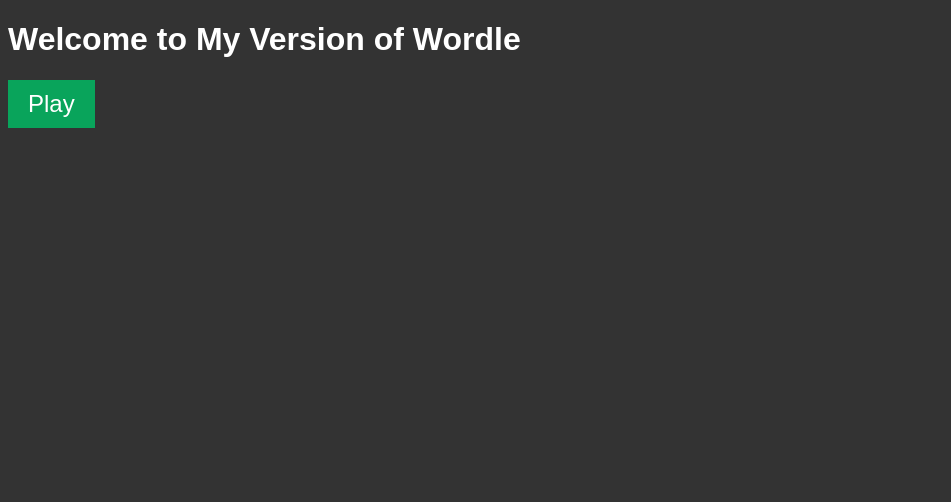
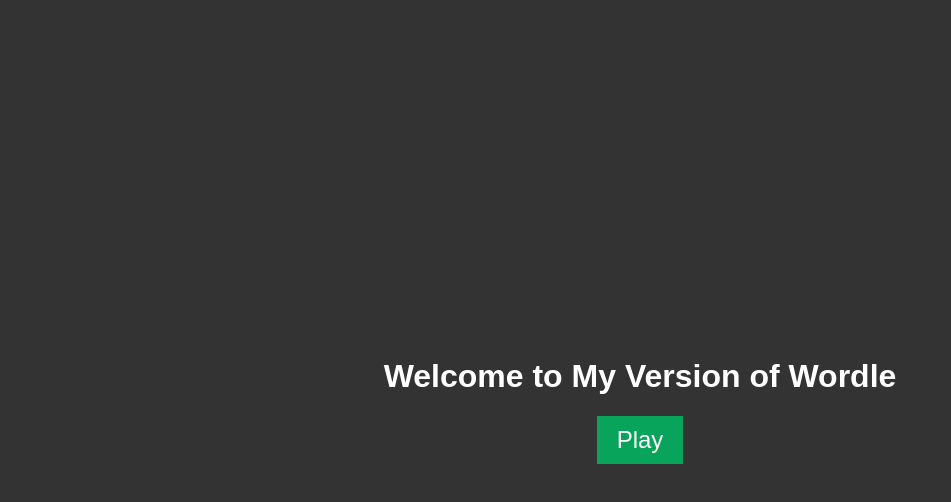
Before and after one commit to vjspranav/RickRollWordle, a plain HTML site: page index.html in a window 1280 px wide. Shown: the whole page, without its empty margins (0-951 px from the left). Drawn offline with Linux system fonts and the light colour scheme.

Commit message:
centre homepage

```diff
--- a/css/theme.css
+++ b/css/theme.css
@@ -1,11 +1,18 @@
-/* Common dark theme styles */
 body {
   font-family: Arial, sans-serif;
   background-color: #333;
   color: white;
+  display: flex;
+  align-items: center;
+  justify-content: center;
+  height: 100vh;
+  margin: 0;
+  place-items: center;
+  flex-direction: column;
 }
 
 h1 {
+  text-align: center;
   color: white;
 }
 
@@ -16,6 +23,5 @@
   color: white;
   border: none;
   cursor: pointer;
+  display: inline-block;
 }
-
-/* Add any additional dark theme styles here */
```
